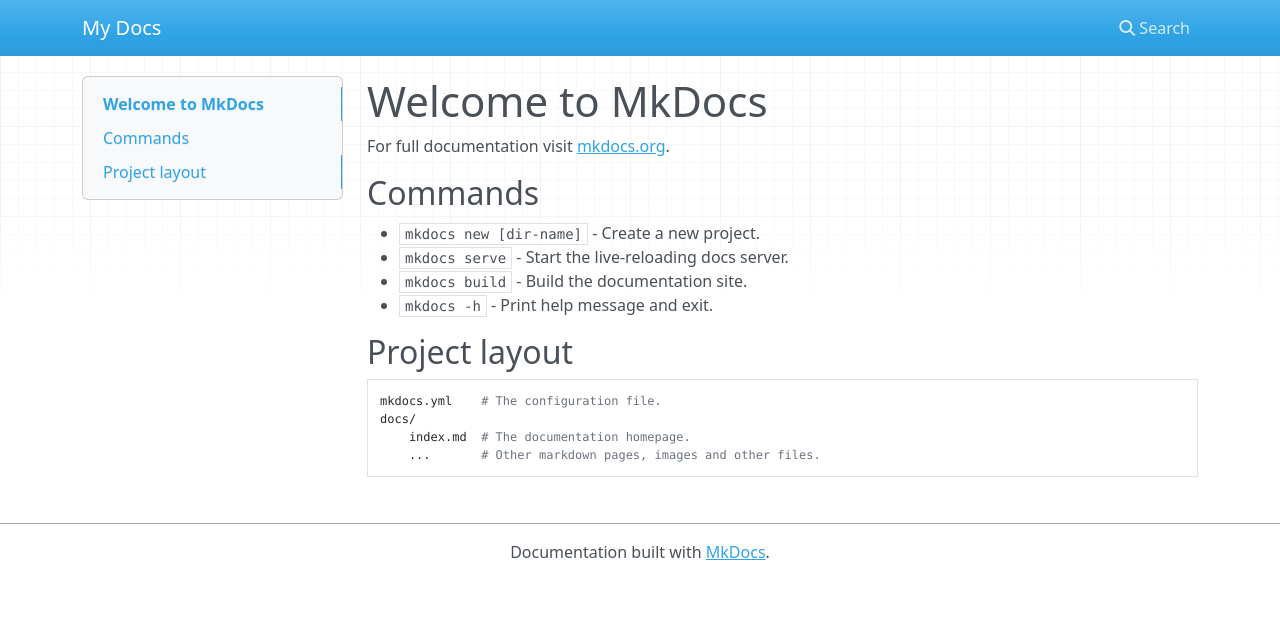
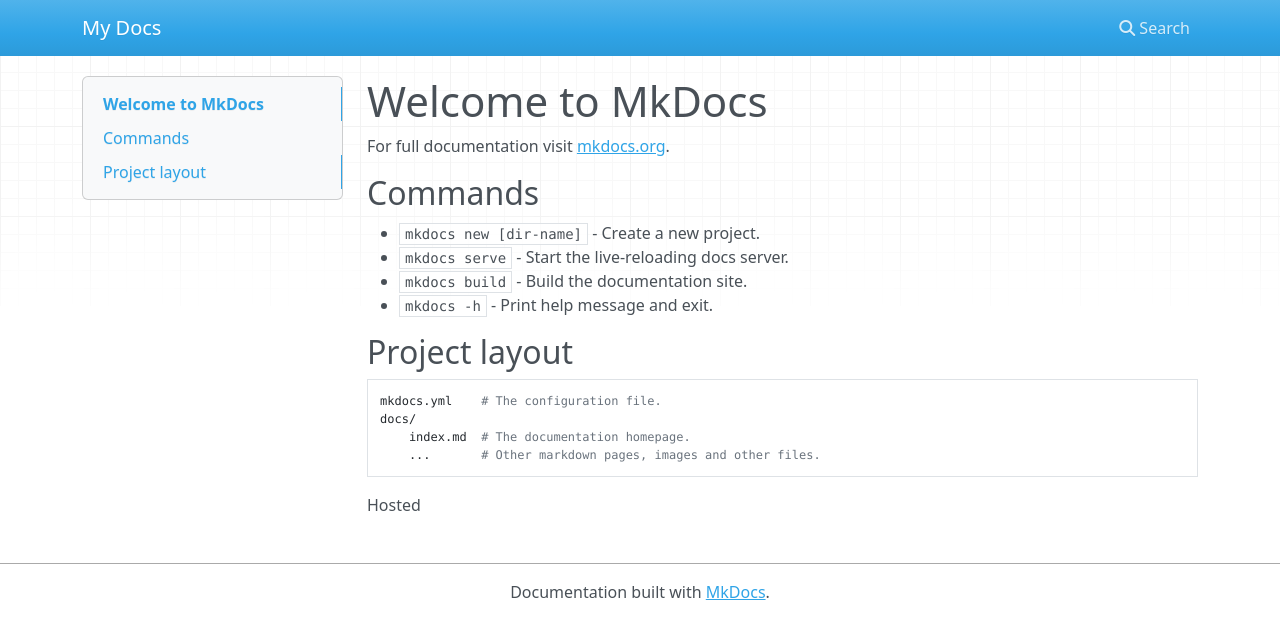
Before and after one commit to kamal94/test-doc-site, an MkDocs documentation site: the page built from docs/index.md, in a window 1280 px wide. Shown: the top 639 px of the page. Built offline with MkDocs 1.6.1, drawn with Linux system fonts in a browser that asks for light colours; nearby versions of some CDN libraries.

Commit message:
Update `docs/index.md`

````diff
--- a/docs/index.md
+++ b/docs/index.md
@@ -4,14 +4,18 @@ For full documentation visit [mkdocs.org](https://www.mkdocs.org).
 
 ## Commands
 
-* `mkdocs new [dir-name]` - Create a new project.
-* `mkdocs serve` - Start the live-reloading docs server.
-* `mkdocs build` - Build the documentation site.
-* `mkdocs -h` - Print help message and exit.
+- `mkdocs new [dir-name]` - Create a new project.
+- `mkdocs serve` - Start the live-reloading docs server.
+- `mkdocs build` - Build the documentation site.
+- `mkdocs -h` - Print help message and exit.
 
 ## Project layout
 
-    mkdocs.yml    # The configuration file.
-    docs/
-        index.md  # The documentation homepage.
-        ...       # Other markdown pages, images and other files.
+```
+mkdocs.yml    # The configuration file.
+docs/
+    index.md  # The documentation homepage.
+    ...       # Other markdown pages, images and other files.
+```
+
+Hosted
````
